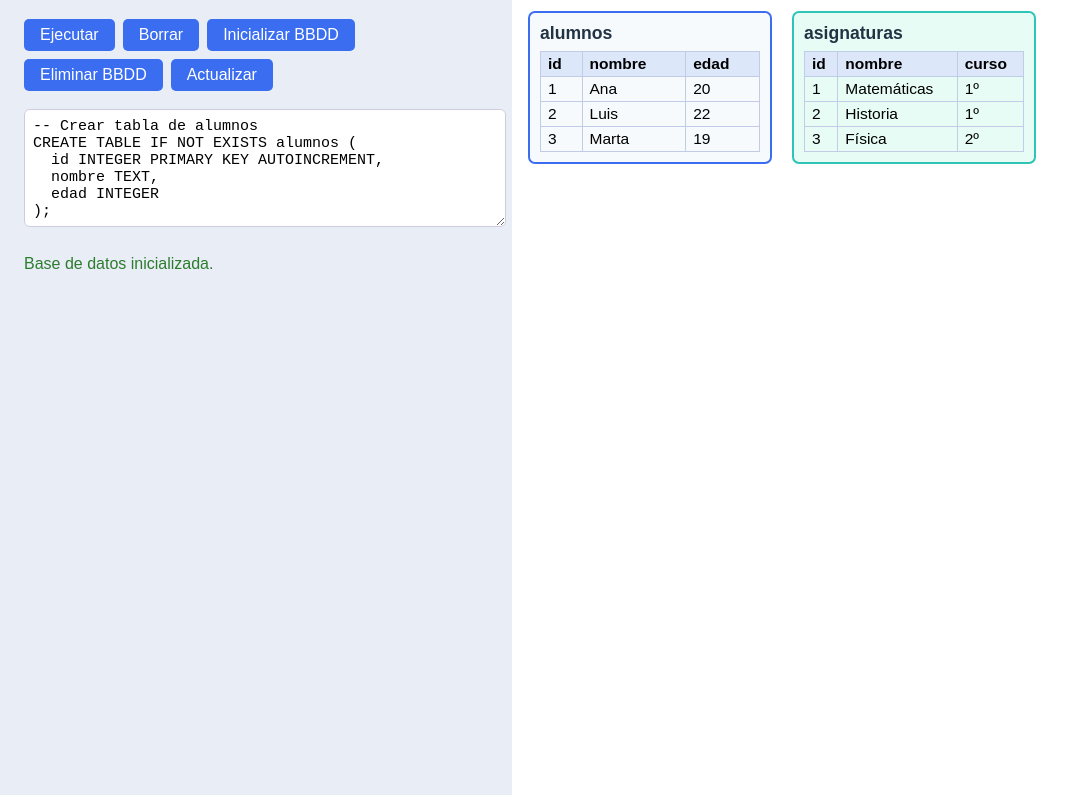
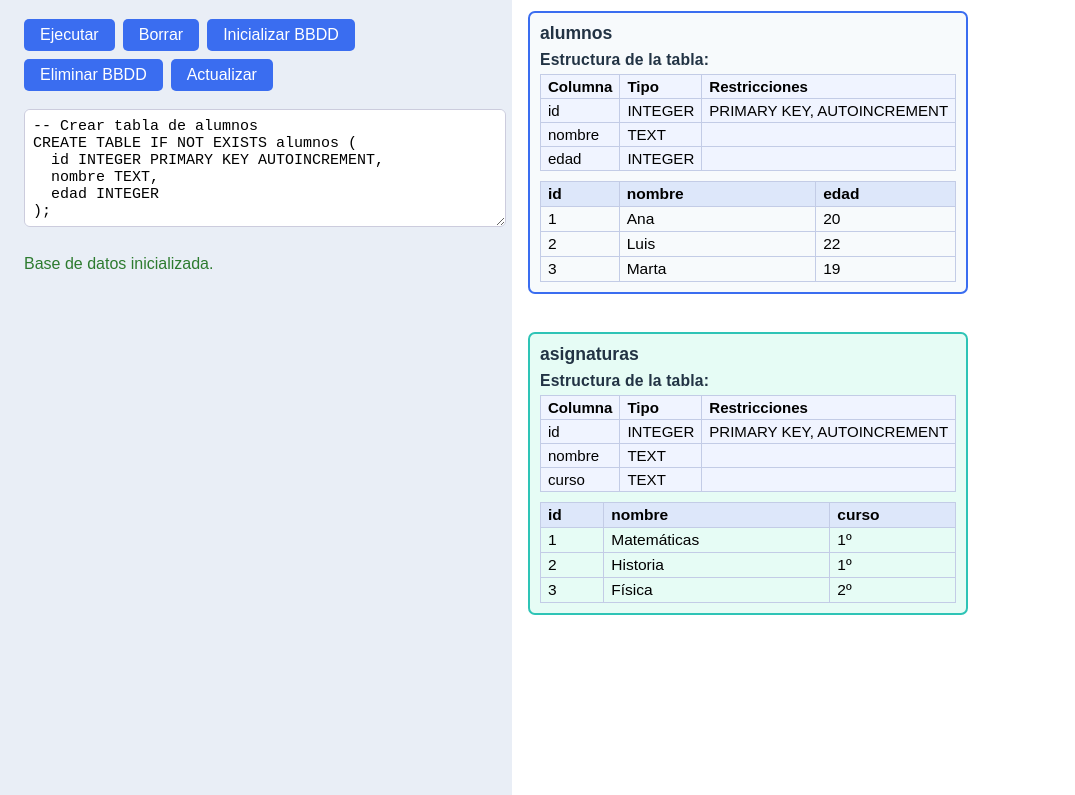
Before and after one commit to AlbertoRiveraLobato/SQL_Learning_Lab_DML_04, a plain HTML site: page index.html in a window 1280 px wide. Shown: the part 84-879 px from the top of the page, without its empty margins (0-1075 px from the left). Drawn offline with nearby package versions, Linux system fonts and the light colour scheme.

Commit message:
Update app version to 9 and enhance table structure

```diff
--- a/index.html
+++ b/index.html
@@ -8,7 +8,7 @@
   <script>
     // ====== VARIABLE DE VERSIÓN DE LA APP ======
     // Cambia el valor de esta variable para actualizar la versión mostrada en el título.
-    window.SQL_LAB_VERSION = "8";
+    window.SQL_LAB_VERSION = "9";
     // ===========================================
   </script>
   <title>SQL_Learning_Lab_DML_04: Versión <span id="version-in-title"></span></title>
@@ -64,6 +64,27 @@
       letter-spacing: 0.5px;
       font-weight: 700;
       text-align: center;
+    }
+    .structure-table {
+      margin-bottom: 10px;
+      margin-top: 5px;
+      background: #f0f4ff;
+      border-radius: 6px;
+      border: 1px solid #aac;
+      font-size: 0.97em;
+    }
+    .structure-table th, .structure-table td {
+      border: 1px solid #c3cce6;
+      padding: 3px 7px;
+      text-align: left;
+    }
+    .structure-title {
+      font-size: 0.98em;
+      font-weight: bold;
+      color: #234;
+      margin-bottom: 2px;
+      margin-top: 4px;
+      letter-spacing: 0.2px;
     }
   </style>
 </head>
@@ -176,6 +197,72 @@ INSERT INTO asignaturas (nombre, curso) VALUES
       mostrarMensaje('', false);
     }
 
+    // Analiza la definición CREATE TABLE para extraer restricciones de columna
+    function getColumnConstraints(tableName, columnName, tableSql, pragmaRow) {
+      // pragmaRow contiene {cid, name, type, notnull, dflt_value, pk}
+      const constraints = [];
+
+      // NOT NULL
+      if (pragmaRow.notnull === 1) constraints.push('NOT NULL');
+      // DEFAULT
+      if (pragmaRow.dflt_value !== null && pragmaRow.dflt_value !== undefined)
+        constraints.push('DEFAULT ' + pragmaRow.dflt_value);
+      // PRIMARY KEY
+      if (pragmaRow.pk === 1) constraints.push('PRIMARY KEY');
+      // AUTOINCREMENT (solo si PRIMARY KEY INTEGER AUTOINCREMENT)
+      if (
+        pragmaRow.pk === 1 &&
+        pragmaRow.type &&
+        pragmaRow.type.toUpperCase().includes('INT') &&
+        /AUTOINCREMENT/i.test(tableSql)
+      ) {
+        // Buscar la definición de la columna
+        const regex = new RegExp(`${columnName}\\s+[^,]*AUTOINCREMENT`, "i");
+        if (regex.test(tableSql)) constraints.push('AUTOINCREMENT');
+      }
+
+      // CHECK constraints (por columna)
+      // Busca CHECK en la definición de la columna
+      const colDefRegex = new RegExp(
+        `${columnName}\\s+[^,]*CHECK\\s*\\(([^\\)]*)\\)`,
+        "i"
+      );
+      const matchCheck = tableSql.match(colDefRegex);
+      if (matchCheck) constraints.push('CHECK (' + matchCheck[1].trim() + ')');
+
+      // UNIQUE por columna
+      const uniqueColRegex = new RegExp(`${columnName}\\s+[^,]*UNIQUE`, "i");
+      if (uniqueColRegex.test(tableSql)) constraints.push('UNIQUE');
+
+      // NULL explícito (si no es NOT NULL)
+      if (pragmaRow.notnull === 0) {
+        // Si la definición pone NULL explícito
+        const nullColRegex = new RegExp(`${columnName}\\s+[^,]*\\bNULL\\b`, "i");
+        if (nullColRegex.test(tableSql)) constraints.push('NULL');
+      }
+
+      return constraints;
+    }
+
+    // Busca restricciones FOREIGN KEY a nivel de tabla
+    function getForeignKeysForTable(tableName) {
+      try {
+        const res = db.exec(`PRAGMA foreign_key_list(${tableName});`);
+        if (!res.length) return [];
+        // Cada row: [id, seq, table, from, to, on_update, on_delete, match]
+        return res[0].values.map(row => ({
+          from: row[3],
+          refTable: row[2],
+          to: row[4],
+          onUpdate: row[5],
+          onDelete: row[6],
+          match: row[7]
+        }));
+      } catch {
+        return [];
+      }
+    }
+
     // Actualiza el área derecha con las tablas y datos
     function actualizarVistaTablas() {
       const graph = document.getElementById('tables-graph');
@@ -184,7 +271,7 @@ INSERT INTO asignaturas (nombre, curso) VALUES
 
       try {
         // Obtener nombres de tablas
-        const tablas = db.exec("SELECT name FROM sqlite_master WHERE type='table' AND name NOT LIKE 'sqlite_%';");
+        const tablas = db.exec("SELECT name, sql FROM sqlite_master WHERE type='table' AND name NOT LIKE 'sqlite_%';");
         if (!tablas[0] || tablas[0].values.length === 0) {
           graph.innerHTML = '<div style="color:#888;padding:16px;">No hay tablas en la base de datos.</div>';
           return;
@@ -201,6 +288,8 @@ INSERT INTO asignaturas (nombre, curso) VALUES
 
         tablas[0].values.forEach((tablaRow, idx) => {
           const tabla = tablaRow[0];
+          const tableSql = tablaRow[1] || '';
+
           const box = document.createElement('div');
           // Asignar un color diferente para cada tabla
           const colorClass = tablaColors[idx % tablaColors.length];
@@ -212,9 +301,77 @@ INSERT INTO asignaturas (nombre, curso) VALUES
           title.textContent = tabla;
           box.appendChild(title);
 
+          // ==== ESTRUCTURA DE LA TABLA ====
+          const structureTitle = document.createElement('div');
+          structureTitle.className = 'structure-title';
+          structureTitle.textContent = 'Estructura de la tabla:';
+          box.appendChild(structureTitle);
+
           // Obtener columnas
           const columnas = db.exec(`PRAGMA table_info(${tabla});`);
-          const columnasNombres = columnas[0].values.map(col => col[1]);
+          const columnsInfo = columnas[0].values.map(col => ({
+            cid: col[0],
+            name: col[1],
+            type: col[2],
+            notnull: col[3],
+            dflt_value: col[4],
+            pk: col[5]
+          }));
+
+          // Tabla de estructura
+          const structureTable = document.createElement('table');
+          structureTable.className = 'structure-table';
+          const structureThead = document.createElement('thead');
+          const strTr = document.createElement('tr');
+          ['Columna', 'Tipo', 'Restricciones'].forEach(thtxt => {
+            const th = document.createElement('th');
+            th.textContent = thtxt;
+            strTr.appendChild(th);
+          });
+          structureThead.appendChild(strTr);
+          structureTable.appendChild(structureThead);
+
+          const structureTbody = document.createElement('tbody');
+          columnsInfo.forEach(col => {
+            const tr = document.createElement('tr');
+            // Columna
+            const tdName = document.createElement('td');
+            tdName.textContent = col.name;
+            tr.appendChild(tdName);
+            // Tipo
+            const tdType = document.createElement('td');
+            tdType.textContent = col.type;
+            tr.appendChild(tdType);
+            // Restricciones
+            const tdCons = document.createElement('td');
+            const constraints = getColumnConstraints(tabla, col.name, tableSql, col);
+            tdCons.textContent = constraints.length > 0 ? constraints.join(', ') : '';
+            tr.appendChild(tdCons);
+
+            structureTbody.appendChild(tr);
+          });
+          structureTable.appendChild(structureTbody);
+
+          // FOREIGN KEYS
+          const foreignKeys = getForeignKeysForTable(tabla);
+          if (foreignKeys.length > 0) {
+            const fkDiv = document.createElement('div');
+            fkDiv.style.marginTop = '6px';
+            fkDiv.style.fontSize = '0.97em';
+            fkDiv.innerHTML = '<b>FOREIGN KEY(s):</b><br>' + foreignKeys.map(fk =>
+              `Columna <b>${fk.from}</b> → <b>${fk.refTable}(${fk.to})</b>` +
+              (fk.onUpdate || fk.onDelete ? ` [on_update: ${fk.onUpdate}, on_delete: ${fk.onDelete}]` : '')
+            ).join('<br>');
+            box.appendChild(structureTable);
+            box.appendChild(fkDiv);
+          } else {
+            box.appendChild(structureTable);
+          }
+
+          // ==== FIN ESTRUCTURA ====
+
+          // Obtener nombres de columnas para la tabla de datos
+          const columnasNombres = columnsInfo.map(col => col.name);
 
           // Obtener datos
           let datos = [];
@@ -223,7 +380,7 @@ INSERT INTO asignaturas (nombre, curso) VALUES
             if (res.length > 0) datos = res[0].values;
           } catch (e) { datos = []; }
 
-          // Crear tabla HTML
+          // Crear tabla HTML para los datos
           const tablaHTML = document.createElement('table');
           const thead = document.createElement('thead');
           const tr = document.createElement('tr');
```
